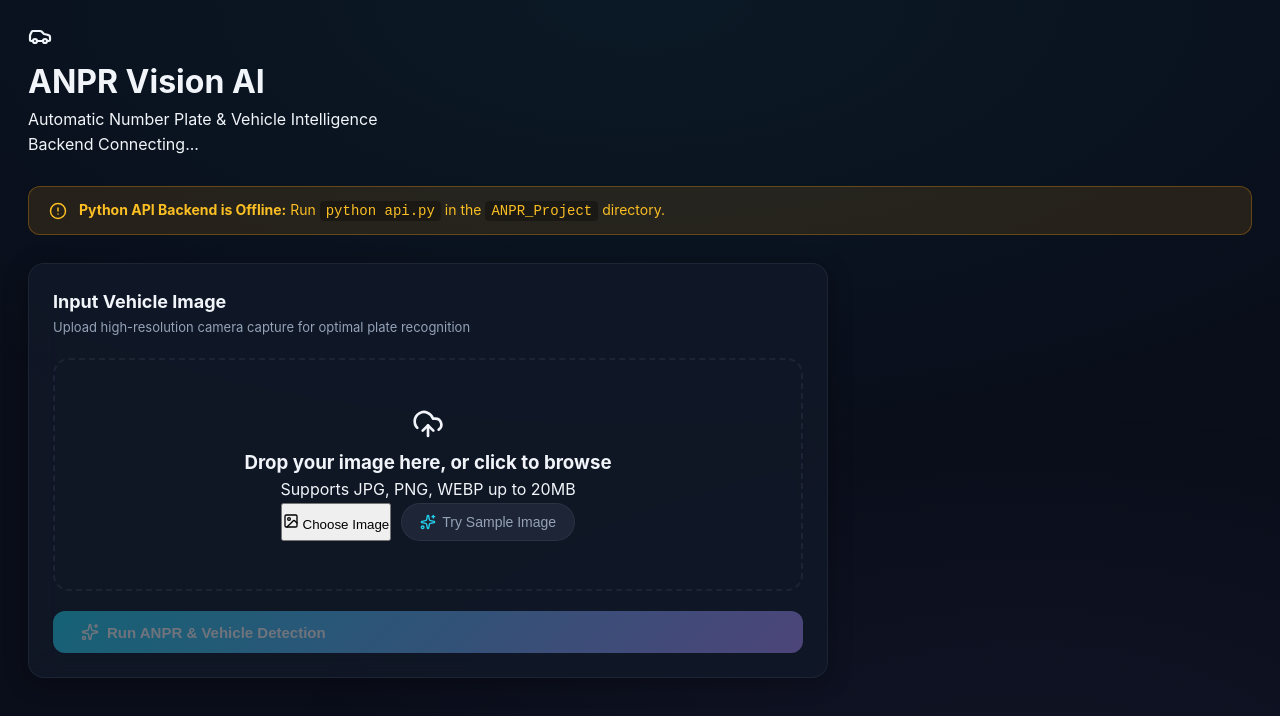
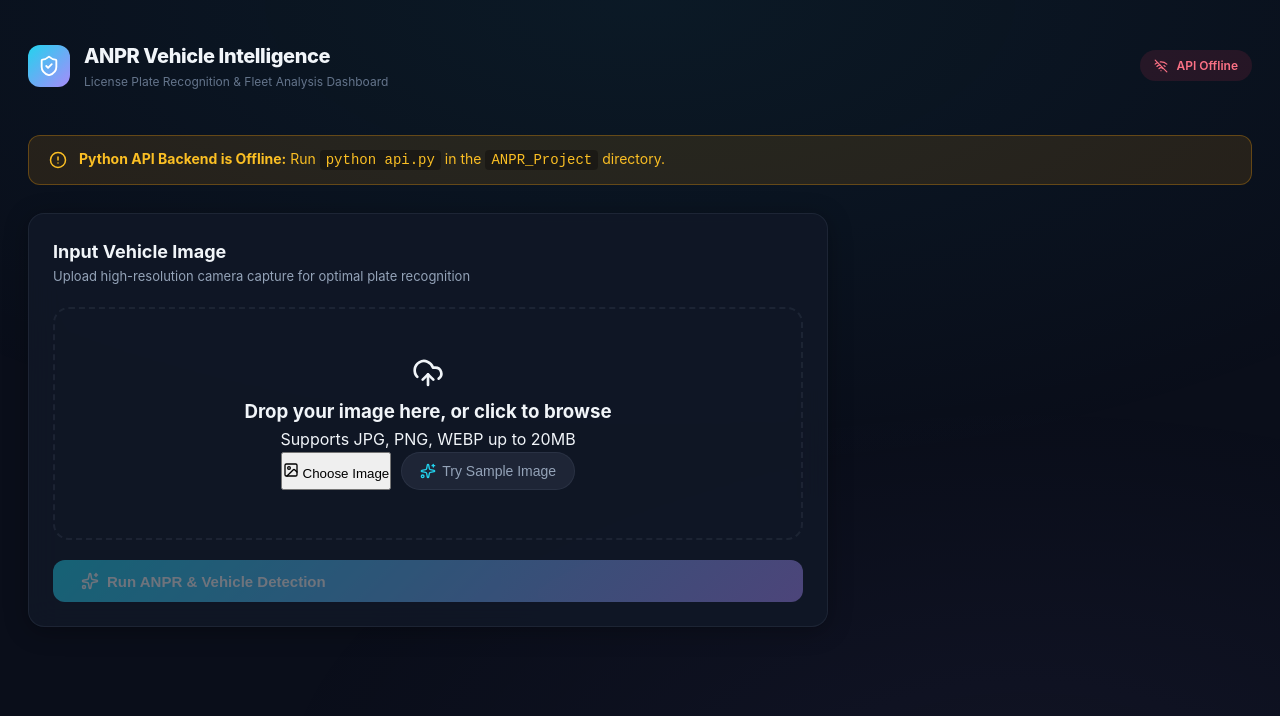
Before and after one commit to AliWahid1310/PlateVision, a Next.js app in the folder frontend/: page / in a window 1280 px wide. Shown: the top 716 px of the page. Built offline with nearby package versions, Linux system fonts and the light colour scheme; no server answers.

Commit message:
refactor(frontend): enhance Header component with live API connectivity indicator

```diff
--- a/frontend/components/Header.js
+++ b/frontend/components/Header.js
@@ -1,23 +1,52 @@
 'use client';
 
-import { Car, Sparkles, Activity } from 'lucide-react';
+import { ShieldCheck, Wifi, WifiOff, Activity } from 'lucide-react';
 
 export default function Header({ isServerOnline }) {
   return (
-    <header className="header">
-      <div className="brand">
-        <div className="brand-icon">
-          <Car size={24} strokeWidth={2.2} />
+    <header style={{
+      display: 'flex',
+      justifyContent: 'space-between',
+      alignItems: 'center',
+      padding: '16px 0'
+    }}>
+      <div style={{ display: 'flex', alignItems: 'center', gap: '14px' }}>
+        <div style={{
+          width: '42px',
+          height: '42px',
+          borderRadius: 'var(--radius-md)',
+          background: 'var(--gradient-main)',
+          display: 'flex',
+          alignItems: 'center',
+          justifyContent: 'center'
+        }}>
+          <ShieldCheck size={22} color="#fff" />
         </div>
         <div>
-          <h1 className="brand-title">ANPR Vision AI</h1>
-          <p className="brand-subtitle">Automatic Number Plate & Vehicle Intelligence</p>
+          <h1 style={{ fontSize: '1.25rem', fontWeight: '800', letterSpacing: '-0.02em' }}>
+            ANPR Vehicle Intelligence
+          </h1>
+          <p style={{ fontSize: '0.75rem', color: 'var(--text-muted)' }}>
+            License Plate Recognition & Fleet Analysis Dashboard
+          </p>
         </div>
       </div>
-
-      <div className="system-status">
-        <span className="status-dot" style={{ backgroundColor: isServerOnline ? '#10b981' : '#f43f5e', boxShadow: isServerOnline ? '0 0 10px #10b981' : '0 0 10px #f43f5e' }} />
-        <span>{isServerOnline ? 'FastAPI & YOLO Ready' : 'Backend Connecting...'}</span>
+      <div style={{
+        display: 'flex',
+        alignItems: 'center',
+        gap: '8px',
+        padding: '6px 14px',
+        borderRadius: 'var(--radius-full)',
+        background: isServerOnline ? 'rgba(16, 185, 129, 0.12)' : 'rgba(244, 63, 94, 0.12)',
+        color: isServerOnline ? '#34d399' : '#fb7185',
+        fontSize: '0.75rem',
+        fontWeight: '600'
+      }}>
+        {isServerOnline ? <Wifi size={14} /> : <WifiOff size={14} />}
+        {isServerOnline ? 'API Connected' : 'API Offline'}
+        {isServerOnline && (
+          <Activity size={12} style={{ marginLeft: '4px', opacity: 0.6 }} />
+        )}
       </div>
     </header>
   );
```
